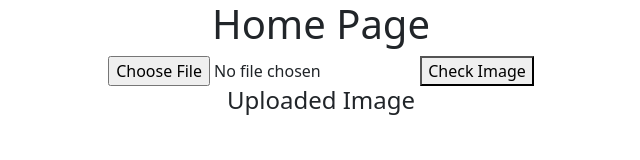
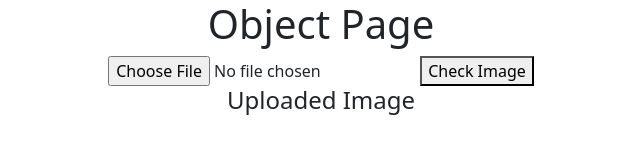
Before and after one commit to MrGmo/I-SPY, a React (Create React App) app in the folder frontend/: page / in a window 1280 px wide. Shown: the top 160 px of the page, without its empty margins (319-959 px from the left). Built offline with nearby package versions, Linux system fonts and the light colour scheme.

Commit message:
Refactored API routes

```diff
--- a/frontend/src/App.js
+++ b/frontend/src/App.js
@@ -1,14 +1,14 @@
 import './App.css';
 import "bootstrap/dist/css/bootstrap.min.css";
 import { BrowserRouter as Router, Routes, Route } from "react-router-dom";
-import HomePage from "./pages/HomePage.js";
+import ObjectPage from "./pages/ObjectPage.js";
 
 function App() {
   return (
     <div className="App">
       <Router>
         <Routes>
-          <Route exact path='/' element={<HomePage/>}/>
+          <Route exact path='/' element={<ObjectPage/>}/>
         </Routes>
       </Router>
     </div>
--- a/frontend/src/pages/HomePage.js
+++ b/frontend/src/pages/ObjectPage.js
@@ -34,8 +34,9 @@ function HomePage() {
           return;
       }
       uploadImage()
+      setName(null)
+      setConfidenceLevel(null)
   }, [image])
-
 
 
   const fetchImageData = async () => {
@@ -51,25 +52,25 @@ function HomePage() {
       const azureResponse = await fetchAzureData.json();
       const objectName = azureResponse.objects[0].object.toUpperCase();
       const confidence = azureResponse.objects[0].confidence.toFixed(2);
-
+      console.log(azureResponse)
       setName(objectName);
       setConfidenceLevel(confidence);
+      document.querySelector('#file-input').value = null
     } catch (e) {
       console.log(e);
     }
   };
 
-
   return (
     <div>
-      <h1>Home Page</h1>
-      <input type="file" onChange={e => setImage(e.target.files[0])} />
+      <h1>Object Page</h1>
+      <input type="file" id="file-input" onChange={e => setImage(e.target.files[0])} />
       <button type="button" onClick={fetchImageData}>
         Check Image
       </button>
       <h4>Uploaded Image</h4>
-      <img src={url} alt=""/>
-      <h6>{ name && `What is this? ${ name }`}</h6>
+      <img src={url} alt="" width="400px"/>
+      <h6>{name && `What is this? ${ name }`}</h6>
       <h6>{confidenceLevel && `Confidence Level: ${ confidenceLevel }`}</h6>
     </div>
   );
```
